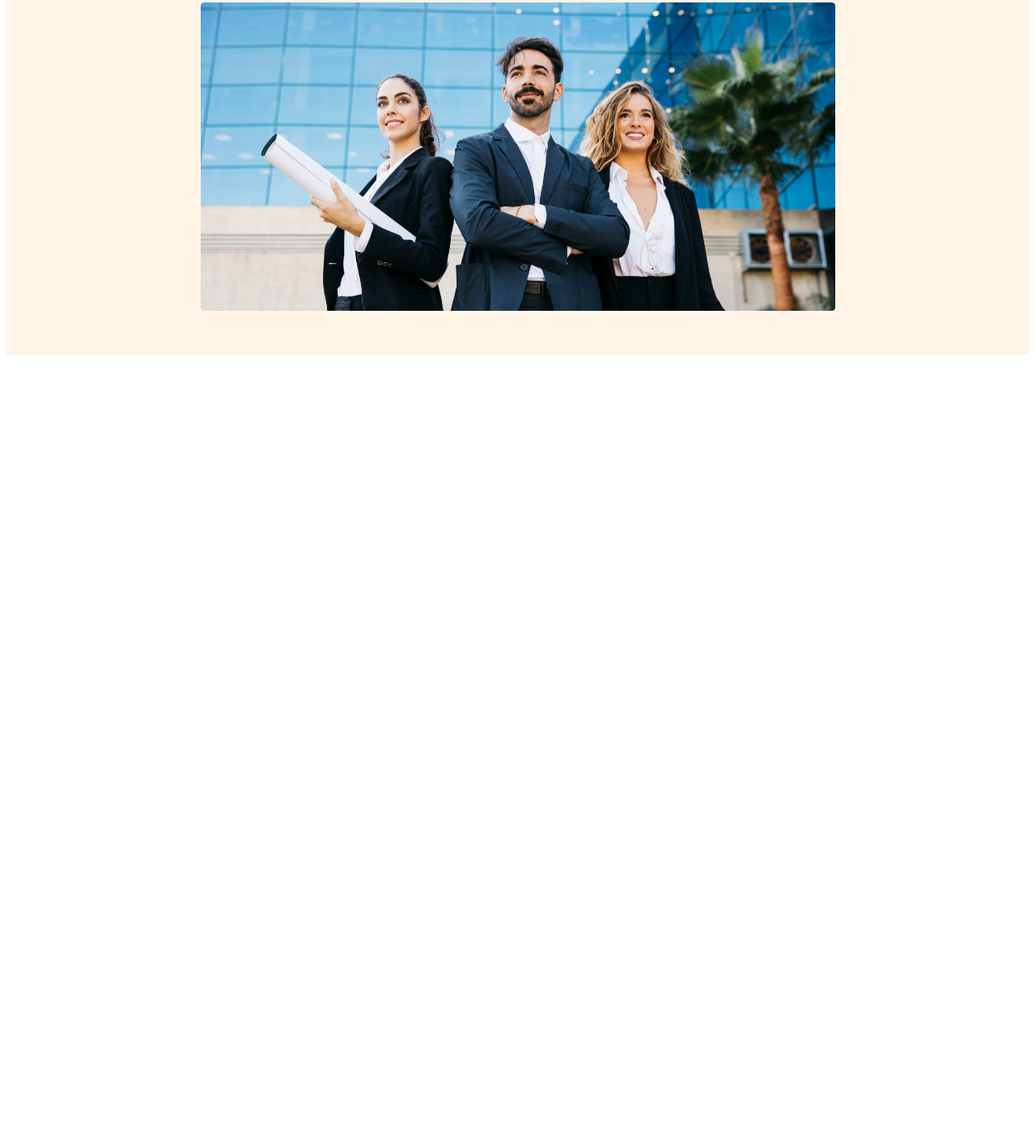
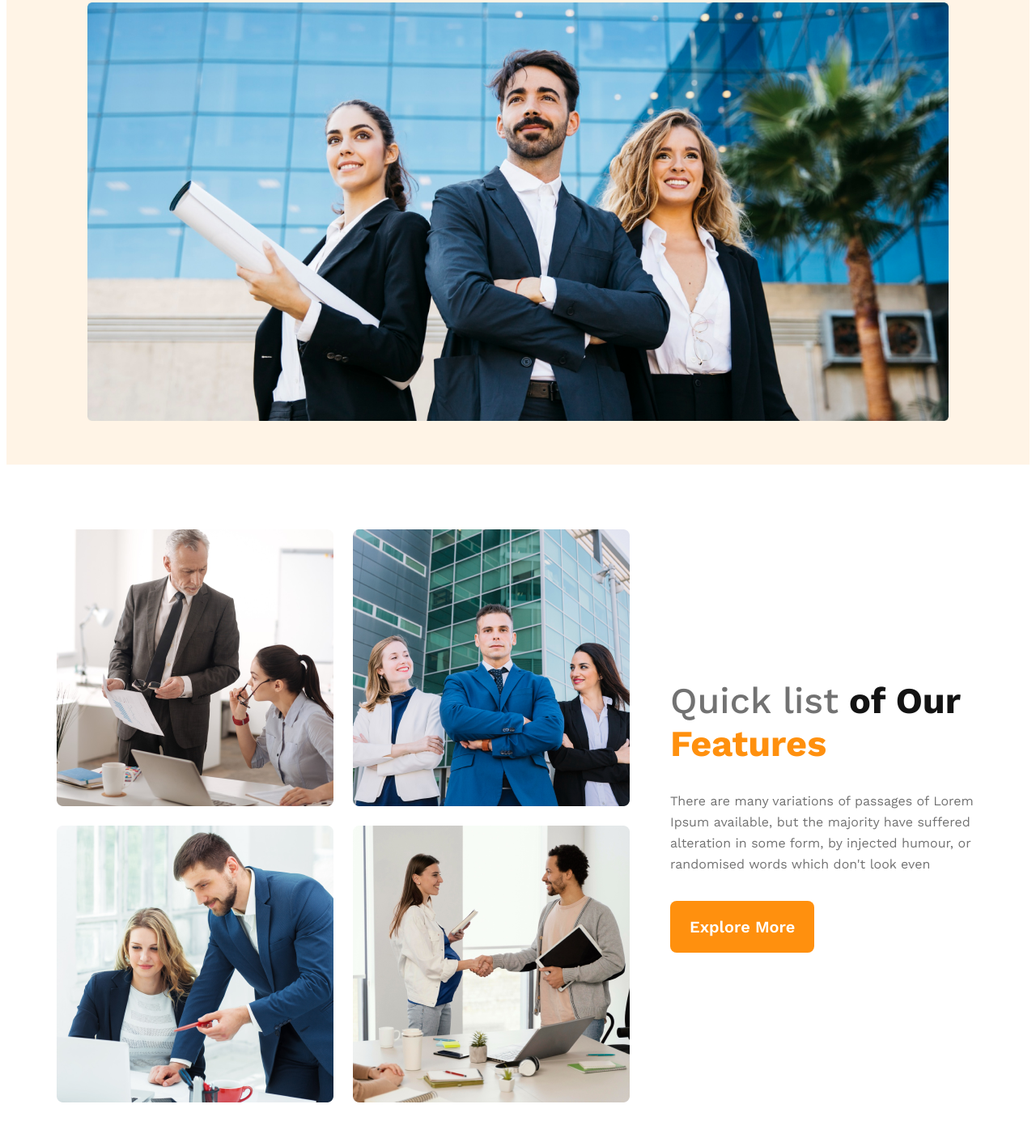
Before and after one commit to jonordas24/g3-architects-website, a plain HTML site: page index.html in a window 1280 px wide. Shown: the part 623-2024 px from the top of the page at 81% size. Before the commit the page ends 1069 px from the top, so only its background shows below. Drawn offline with nearby package versions, Linux system fonts and the light colour scheme.

Commit message:
Added team section

```diff
--- a/index.html
+++ b/index.html
@@ -37,8 +37,27 @@
             <img src="images/banner.png" alt="">
         </div>
     </header>
+    <!-- End header section -->
 
     <main>
+
+        <section class="teams-container">
+            <div class="teams-img-cotainer">
+                <img src="images/team1.png" alt="">
+                <img src="images/team2.png" alt="">
+                <img src="images/team3.png" alt="">
+                <img src="images/team4.png" alt="">
+            </div>
+
+            <div class="teams-content">
+                <h3 class="content-title"><span class="content-title-style1">Quick list</span> of Our <span class="content-title-style2">Features</span></h3>
+                <p class="content-description">
+                    There are many variations of passages of Lorem Ipsum available, but the majority have suffered
+                    alteration in some form, by injected humour, or randomised words which don't look even
+                </p>
+                <button class="btn-primary">Explore More</button>
+            </div>
+        </section>
 
     </main>
 
--- a/styles/architects.css
+++ b/styles/architects.css
@@ -5,7 +5,7 @@
 /* Styles header, nav, banner */
 header {
     background-color: rgba(255, 144, 14, 0.10);
-    padding: 50px 240px;
+    padding: 50px 100px;
 }
 
 /* nav */
@@ -74,6 +74,52 @@ nav li a {
     margin-top: 50px;
 }
 
+/* Styles main section here */
+main{
+    max-width: 1140px;
+    margin: 0 auto;
+    margin-top: 80px;
+}
+main section{
+    margin-bottom: 130px;
+}
+
+/* team section */
+.teams-container{
+    display: flex;
+    gap: 50px;
+    align-items: center;
+}
+.teams-img-cotainer{
+    display: grid;
+    grid-template-columns: repeat(2, 1fr);
+    gap: 24px;
+}
+.teams-img-cotainer img{
+    width: 342px;
+}
+.content-title {
+    font-size: 2.813rem;
+    color: #131313;
+    font-weight: 700;
+    margin-bottom: 24px;
+    margin-top: 0;
+}
+.content-title-style1{
+    font-weight: 500;
+    color: #727272;
+}
+.content-title-style2{
+    color: #FF900E;
+}
+.content-description {
+    margin-top: 32px;
+    font-size: 16px;
+    font-weight: 400;
+    line-height: 26px;
+    color: #727272;
+    margin-bottom: 0;
+}
 
 
 
```
